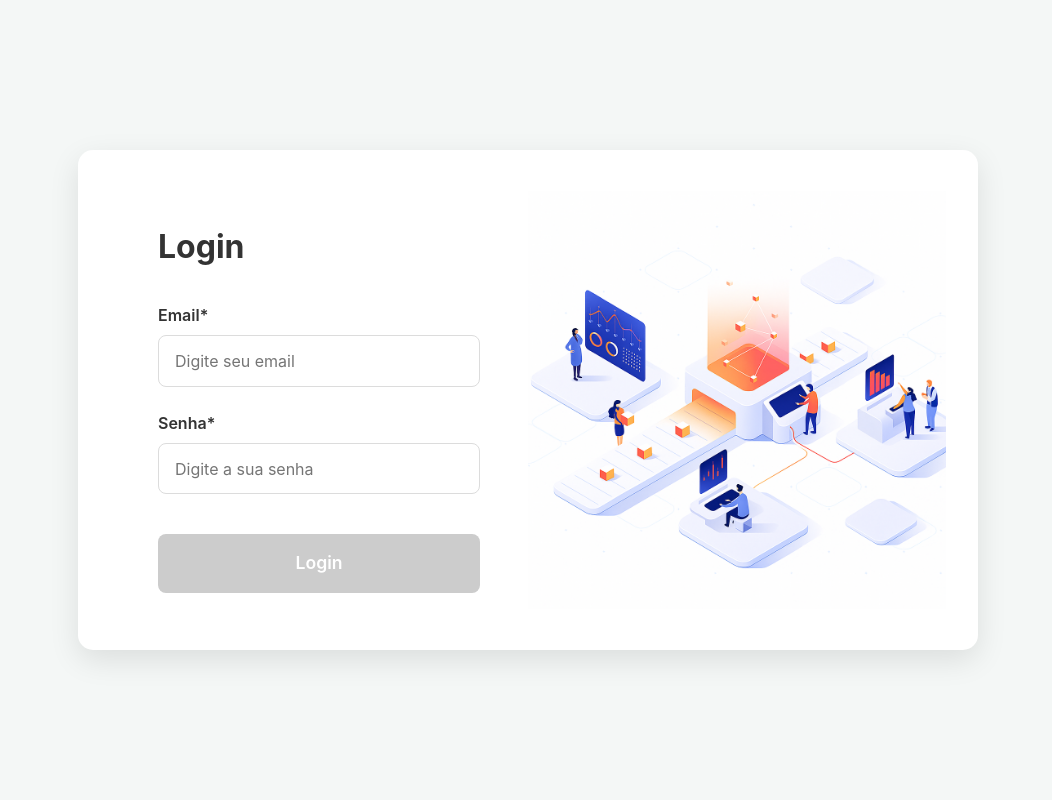
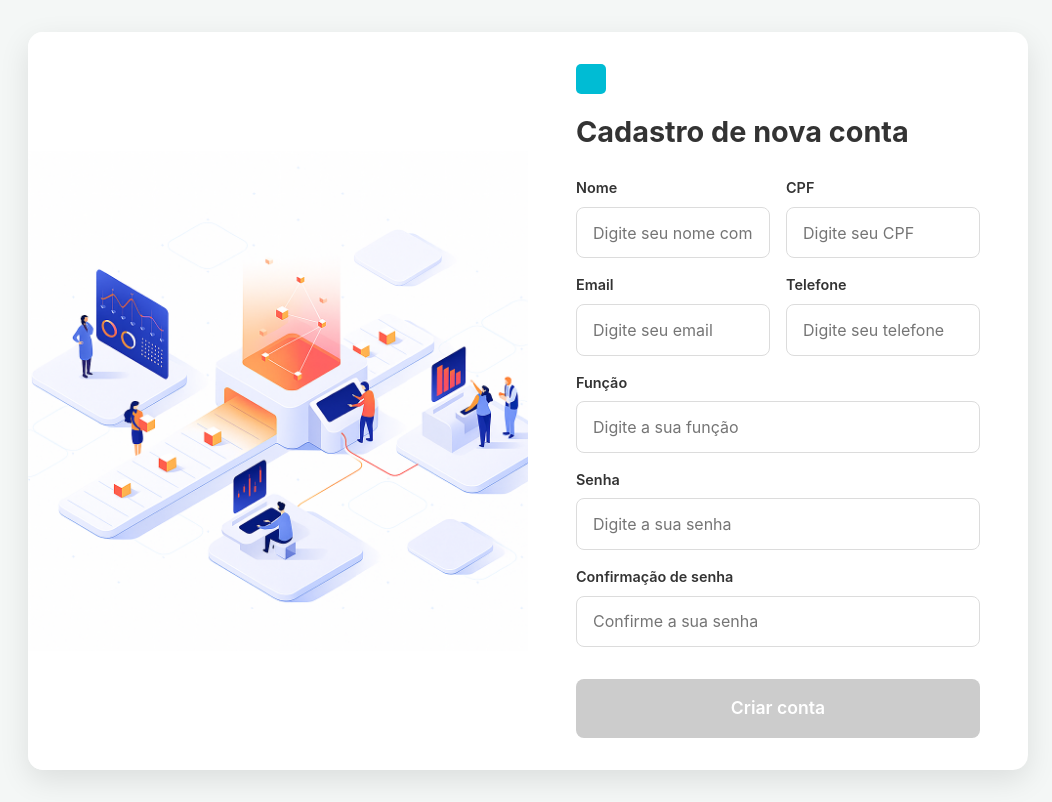
Before and after one commit to Gabriel-Saint/Front-TCC, an Angular app: page / in a window 1280 px wide. Shown: the whole page, without its empty margins (112-1164 px from the left). Built offline with nearby package versions, Linux system fonts and the light colour scheme.

Commit message:
feat/tela-registro

```diff
--- a/src/app/app.component.html
+++ b/src/app/app.component.html
@@ -1,3 +1,4 @@
 
-<app-login/>
+<!-- <app-login/> -->
+ <app-register/>
 <router-outlet />
--- a/src/app/app.component.ts
+++ b/src/app/app.component.ts
@@ -1,10 +1,11 @@
 import { Component } from '@angular/core';
 import { RouterOutlet } from '@angular/router';
 import { LoginComponent } from "./features/auth/login/login.component";
+import { RegisterComponent } from "./features/auth/register/register.component";
 
 @Component({
   selector: 'app-root',
-  imports: [RouterOutlet, LoginComponent],
+  imports: [RouterOutlet, LoginComponent, RegisterComponent],
   templateUrl: './app.component.html',
   styleUrl: './app.component.scss'
 })
--- /dev/null
+++ b/src/app/features/auth/register/register.component.html
@@ -0,0 +1,83 @@
+<main class="register-container">
+  <div class="register-card">
+
+    <section class="illustration-section">
+      </section>
+
+    <section class="form-section">
+      <div class="logo"></div>
+
+      <div class="form-header">
+        <h1>Cadastro de nova conta</h1>
+      </div>
+
+      <form class="register-form" [formGroup]="registerForm" (ngSubmit)="onSubmit()">
+
+        <div class="form-row">
+          <div class="form-group">
+            <label for="nome">Nome</label>
+            <input type="text" id="nome" placeholder="Digite seu nome completo" formControlName="nome">
+            <div *ngIf="nome?.invalid && nome?.touched" class="error-message">
+              <small *ngIf="nome?.errors?.['required']">Nome é obrigatório.</small>
+            </div>
+          </div>
+          <div class="form-group">
+            <label for="cpf">CPF</label>
+            <input type="text" id="cpf" placeholder="Digite seu CPF" formControlName="cpf">
+            <div *ngIf="cpf?.invalid && cpf?.touched" class="error-message">
+              <small *ngIf="cpf?.errors?.['required']">CPF é obrigatório.</small>
+            </div>
+          </div>
+        </div>
+
+        <div class="form-row">
+          <div class="form-group">
+            <label for="email">Email</label>
+            <input type="email" id="email" placeholder="Digite seu email" formControlName="email">
+            <div *ngIf="email?.invalid && email?.touched" class="error-message">
+               <small *ngIf="email?.errors?.['required']">Email é obrigatório.</small>
+               <small *ngIf="email?.errors?.['email']">Email inválido.</small>
+            </div>
+          </div>
+          <div class="form-group">
+            <label for="telefone">Telefone</label>
+            <input type="tel" id="telefone" placeholder="Digite seu telefone" formControlName="telefone">
+             <div *ngIf="telefone?.invalid && telefone?.touched" class="error-message">
+               <small *ngIf="telefone?.errors?.['required']">Telefone é obrigatório.</small>
+            </div>
+          </div>
+        </div>
+
+        <div class="form-group">
+          <label for="funcao">Função</label>
+          <input type="text" id="funcao" placeholder="Digite a sua função" formControlName="funcao">
+           <div *ngIf="funcao?.invalid && funcao?.touched" class="error-message">
+               <small *ngIf="funcao?.errors?.['required']">Função é obrigatória.</small>
+            </div>
+        </div>
+
+        <div class="form-group">
+          <label for="senha">Senha</label>
+          <input type="password" id="senha" placeholder="Digite a sua senha" formControlName="senha">
+           <div *ngIf="senha?.invalid && senha?.touched" class="error-message">
+               <small *ngIf="senha?.errors?.['required']">Senha é obrigatória.</small>
+               <small *ngIf="senha?.errors?.['minlength']">A senha precisa de no mínimo 6 caracteres.</small>
+            </div>
+        </div>
+
+        <div class="form-group">
+          <label for="confirmacaoSenha">Confirmação de senha</label>
+          <input type="password" id="confirmacaoSenha" placeholder="Confirme a sua senha" formControlName="confirmacaoSenha">
+          <div *ngIf="confirmacaoSenha?.invalid && confirmacaoSenha?.touched" class="error-message">
+               <small *ngIf="confirmacaoSenha?.errors?.['required']">Confirmação de senha é obrigatória.</small>
+          </div>
+          <div *ngIf="registerForm.errors?.['passwordMismatch'] && confirmacaoSenha?.touched" class="error-message">
+            <small>As senhas não coincidem.</small>
+          </div>
+        </div>
+
+        <button type="submit" class="btn-register" [disabled]="registerForm.invalid">Criar conta</button>
+      </form>
+    </section>
+  </div>
+</main>
--- /dev/null
+++ b/src/app/features/auth/register/register.component.scss
@@ -0,0 +1,119 @@
+
+.register-container {
+  display: flex;
+  justify-content: center;
+  align-items: center;
+  min-height: 100vh;
+  background-color: #f4f7f6;
+  padding: 2rem;
+}
+
+.register-card {
+  display: flex;
+  background-color: #fff;
+  border-radius: 15px;
+  box-shadow: 0 10px 30px rgba(0, 0, 0, 0.1);
+  overflow: hidden;
+  max-width: 1000px;
+  width: 100%;
+}
+
+.illustration-section {
+  width: 50%;
+  background-image: url('/imgs/login1.png');
+  background-size: contain;
+  background-position: center;
+  background-repeat: no-repeat;
+  background-color: #ffffff;
+}
+
+.form-section {
+  padding: 2rem 3rem;
+  width: 50%;
+  display: flex;
+  flex-direction: column;
+  justify-content: center;
+
+  .logo {
+    width: 30px;
+    height: 30px;
+    background-color: #00bcd4;
+    border-radius: 5px;
+    margin-bottom: 1rem;
+  }
+
+  h1 {
+    font-size: 1.8rem;
+    color: #333;
+    margin-bottom: 1.5rem;
+  }
+}
+
+// NOVO: Classe para criar as colunas no formulário
+.form-row {
+  display: flex;
+  gap: 1rem; // Espaçamento entre as colunas
+}
+
+.form-group {
+  margin-bottom: 1rem; // Reduzido um pouco
+  width: 100%; // Ocupa todo o espaço disponível na sua coluna
+
+  label {
+    display: block;
+    font-weight: 600;
+    margin-bottom: 0.5rem;
+    font-size: 0.9rem;
+    color: #333;
+  }
+
+  input {
+    width: 100%;
+    padding: 0.8rem 1rem;
+    border: 1px solid #dcdcdc;
+    border-radius: 8px;
+    font-size: 1rem;
+  }
+}
+
+.btn-register {
+  width: 100%;
+  padding: 1rem;
+  border: none;
+  border-radius: 8px;
+  background-color: #2c3e50; // Cor do botão da imagem
+  color: #fff;
+  font-size: 1.1rem;
+  font-weight: 600;
+  cursor: pointer;
+  margin-top: 1rem;
+
+  &:disabled {
+    background-color: #ccc;
+    cursor: not-allowed;
+  }
+}
+
+.error-message {
+  color: #e74c3c;
+  font-size: 0.8rem;
+  margin-top: 0.25rem;
+}
+
+
+@media (max-width: 992px) {
+  .illustration-section {
+    display: none; // Esconde a imagem em telas menores
+  }
+  .form-section {
+    width: 100%;
+    padding: 2rem;
+  }
+}
+
+@media (max-width: 576px) {
+  .form-row {
+    flex-direction: column; // Empilha os campos em telas muito pequenas
+    gap: 0;
+  }
+}
--- /dev/null
+++ b/src/app/features/auth/register/register.component.ts
@@ -0,0 +1,76 @@
+import { Component, OnInit } from '@angular/core';
+import { CommonModule } from '@angular/common';
+import { AbstractControl, FormBuilder, FormGroup, ReactiveFormsModule, ValidationErrors, Validators } from '@angular/forms';
+import { Router } from '@angular/router';
+
+
+export function passwordMatchValidator(control: AbstractControl): ValidationErrors | null {
+  const senha = control.get('senha');
+  const confirmacaoSenha = control.get('confirmacaoSenha');
+
+  // Se os campos ainda não foram tocados, não valide
+  if (senha?.pristine || confirmacaoSenha?.pristine) {
+    return null;
+  }
+
+  // Retorna um erro se os valores não baterem
+  return senha && confirmacaoSenha && senha.value !== confirmacaoSenha.value
+    ? { passwordMismatch: true }
+    : null;
+};
+
+
+@Component({
+  selector: 'app-register',
+  standalone: true,
+  imports: [
+    CommonModule,
+    ReactiveFormsModule
+  ],
+  templateUrl: './register.component.html',
+  styleUrls: ['./register.component.scss']
+})
+export class RegisterComponent implements OnInit {
+
+  registerForm!: FormGroup;
+
+  constructor(
+    private fb: FormBuilder,
+    private router: Router
+  ) {}
+
+  ngOnInit(): void {
+    this.registerForm = this.fb.group({
+      nome: ['', [Validators.required]],
+      cpf: ['', [Validators.required]],
+      email: ['', [Validators.required, Validators.email]],
+      telefone: ['', [Validators.required]],
+      funcao: ['', [Validators.required]],
+      senha: ['', [Validators.required, Validators.minLength(6)]],
+      confirmacaoSenha: ['', [Validators.required]]
+    }, {
+      validators: passwordMatchValidator
+    });
+  }
+
+  onSubmit(): void {
+    if (this.registerForm.valid) {
+      console.log('Formulário de cadastro enviado!', this.registerForm.value);
+      // Aqui você chamaria seu serviço para criar a conta
+      // e depois navegaria para a tela de login ou dashboard
+      this.router.navigate(['/login']);
+    } else {
+      console.log('Formulário inválido.');
+      this.registerForm.markAllAsTouched();
+    }
+  }
+
+  // Getters para facilitar o acesso no template
+  get nome() { return this.registerForm.get('nome'); }
+  get cpf() { return this.registerForm.get('cpf'); }
+  get email() { return this.registerForm.get('email'); }
+  get telefone() { return this.registerForm.get('telefone'); }
+  get funcao() { return this.registerForm.get('funcao'); }
+  get senha() { return this.registerForm.get('senha'); }
+  get confirmacaoSenha() { return this.registerForm.get('confirmacaoSenha'); }
+}
```
Also changed, not shown: src/app/shared/styles/_index.scss (line endings or trailing spaces).
